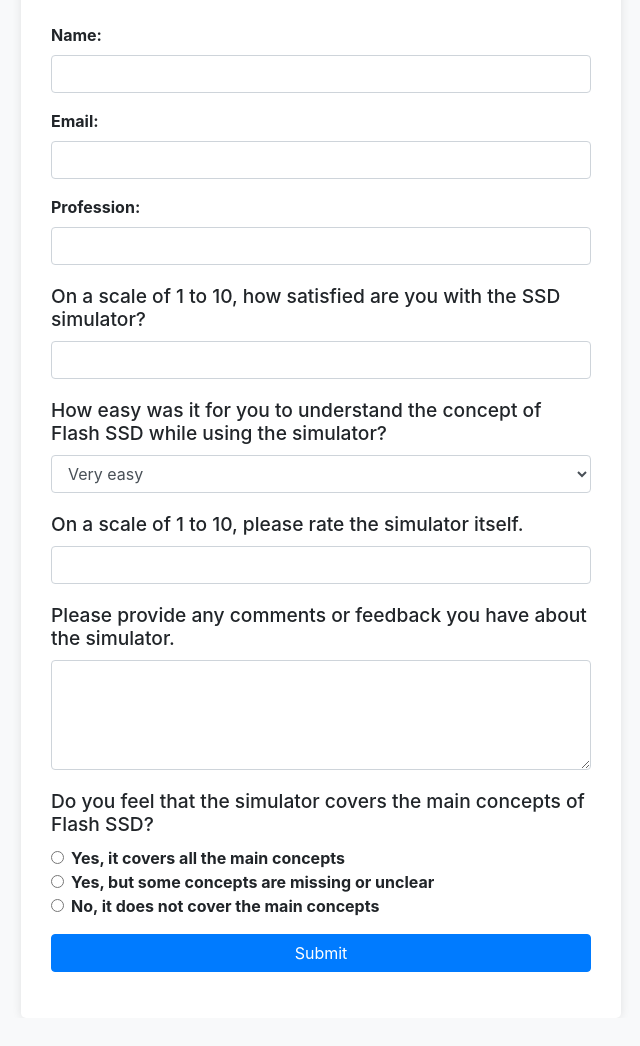
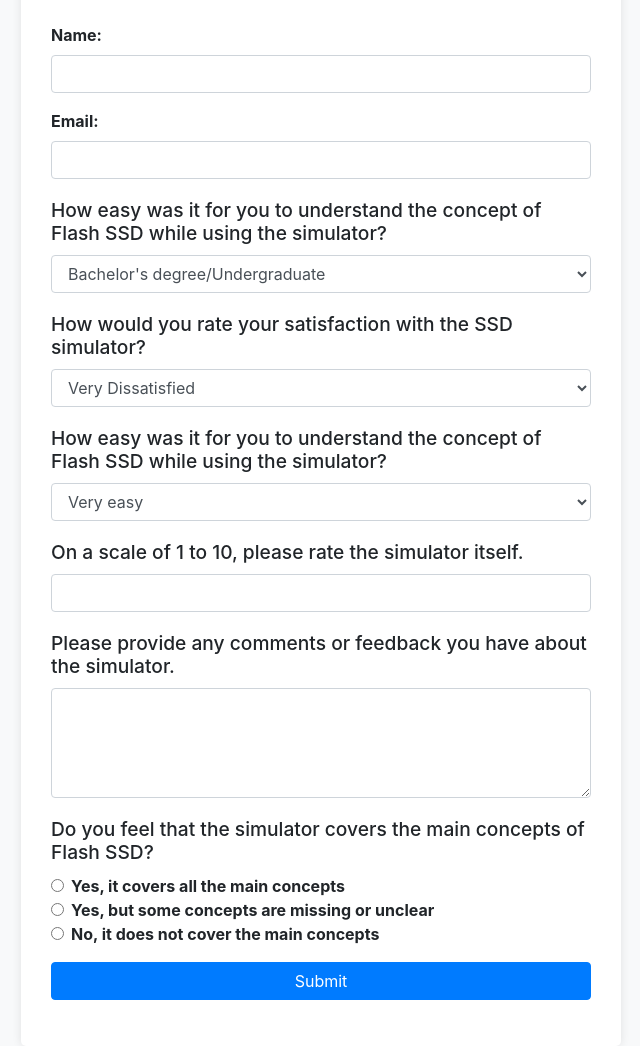
Before and after one commit to bithabib/flash_ssd_simulator_web, a Python web app: template templates/feedback.html in a window 1280 px wide. Shown: the part 231-1277 px from the top of the page, without its empty margins (319-959 px from the left). Before the commit the page ends 1203 px from the top, so only its background shows below. Run offline with Jinja, Linux system fonts and the light colour scheme; the template is opened without the code that fills it, so the values that code supplies are empty; some libraries are stand-ins or nearby versions.

Commit message:
Update the simulator

```diff
--- a/templates/feedback.html
+++ b/templates/feedback.html
@@ -62,13 +62,25 @@
       </div>
 
       <div class="form-group">
-        <label for="profession">Profession:</label>
-        <input type="text" class="form-control" name="profession" id="profession" required>
+        <h2>How easy was it for you to understand the concept of Flash SSD while using the simulator?</h2>
+        <select class="form-control" name="profession" id="profession" required>
+          <option value="bachelor">Bachelor's degree/Undergraduate</option>
+          <option value="masters">Master's degree</option>
+          <option value="phd">PhD</option>
+          <option value="postdoc">Postdoc</option>
+          <option value="employed">Employed</option>
+        </select>
       </div>
 
       <div class="form-group">
-        <h2>On a scale of 1 to 10, how satisfied are you with the SSD simulator?</h2>
-        <input type="number" class="form-control" name="satisfaction" min="1" max="10" required>
+        <h2>How would you rate your satisfaction with the SSD simulator?</h2>
+        <select class="form-control" name="satisfaction" id="satisfaction">
+          <option value="very_dissatisfied">Very Dissatisfied</option>
+          <option value="dissatisfied">Dissatisfied</option>
+          <option value="neutral">Neutral</option>
+          <option value="satisfied">Satisfied</option>
+          <option value="very_satisfied">Very Satisfied</option>
+        </select>
       </div>
 
       <div class="form-group">
```
